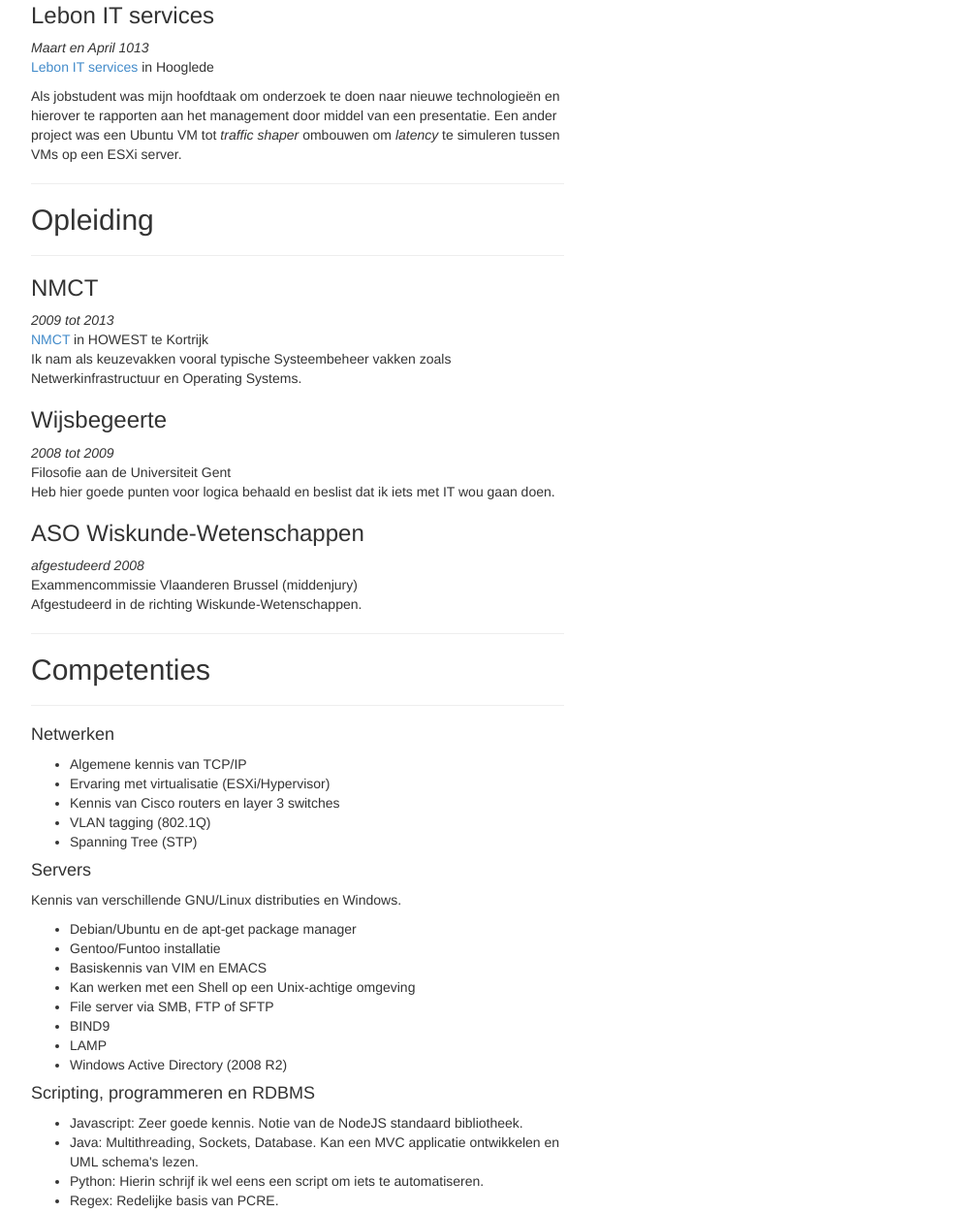
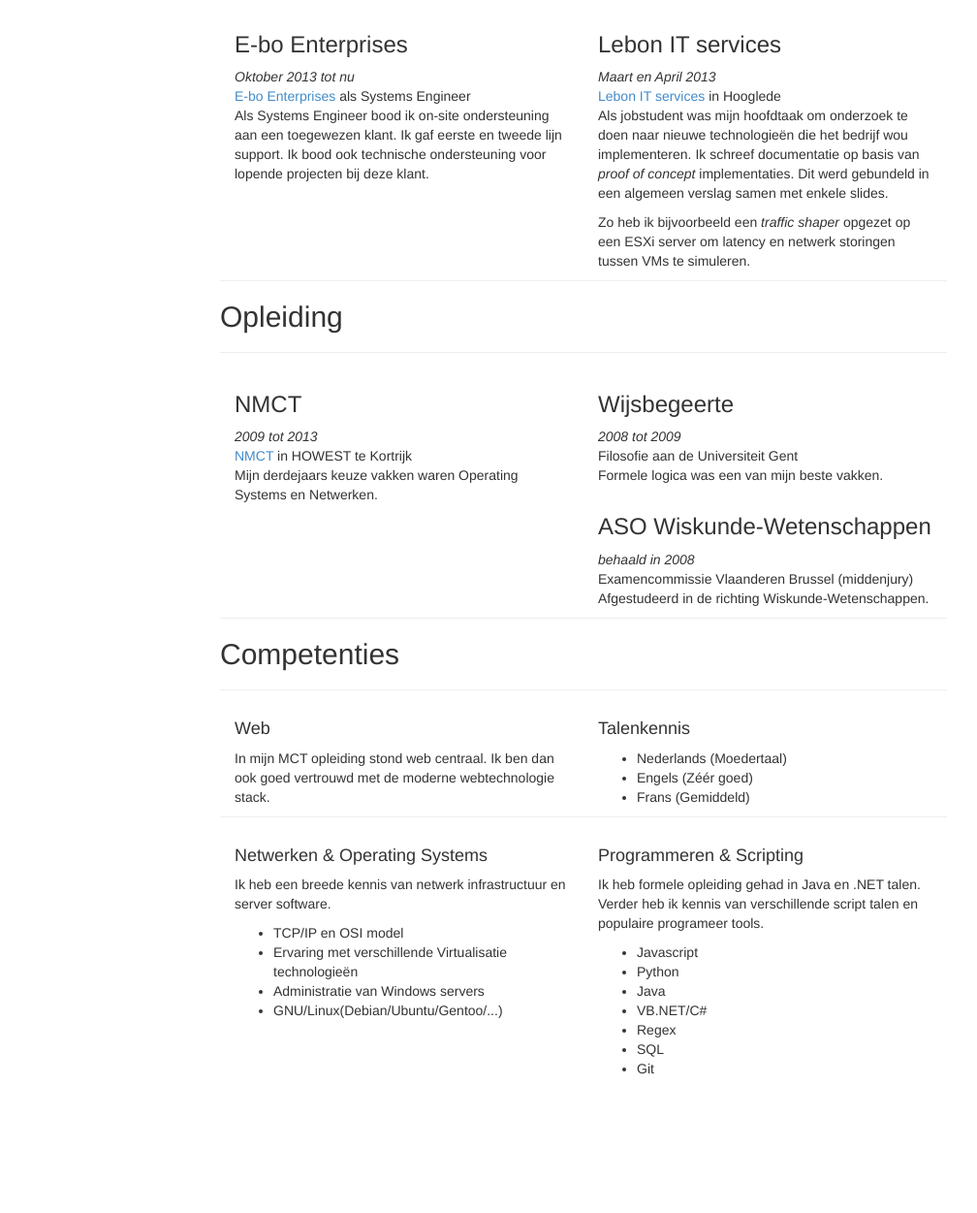
Before and after one commit to sir-ragna/sir-ragna.github.io, a plain HTML site: page CV_Robbe_VDG.html in a window 1280 px wide. Shown: the part 363-1614 px from the top of the page at 97% size, without its empty margins (38-1046 px from the left). After the commit the page ends 1485 px from the top, so only its background shows below. Drawn offline with Linux system fonts and the light colour scheme.

Commit message:
updated CV

```diff
--- a/CV_Robbe_VDG.html
+++ b/CV_Robbe_VDG.html
@@ -3,24 +3,54 @@
 <head>
     <meta charset="utf-8" />
     <title>CURRICULUM VITEA</title>
-    <meta name="viewport" content="width=device-width, initial-scale=1.0" />
     <link rel="icon" type="image/x-icon" href="/favicon.ico" />
     <link href="bootstrap/css/bootstrap.css" rel="stylesheet" media="screen" />
+    <link href="bootstrap/css/bootstrap.css" rel="stylesheet" media="print" />
+
+    <style type="text/css" media="print">
+        h1 { margin-top: 0px; margin-bottom: 15px;}
+        hr { margin: 0px; }
+        h2 { margin-top: 7px; margin-bottom: 7px; }
+        p  { margin-top: 7px; margin-bottom: 7px; }
+        h3 { margin-top: 7px; margin-bottom: 7px; }
+
+    </style>
+
+    <style type="text/css">
+        div.container {
+            width: 750px;
+            display: block;
+            margin-left: auto;
+            margin-right: auto;
+        }
+        div.skill-block {
+ /*
+            width: 350px;
+            float: left;
+            margin: 25px;
+            clear: right;
+            border-width: 2px;
+            border-color: #000000;
+            border-style: solid;
+*/
+        }
+        h1, h2, h3, hr {
+            clear: both;
+        }
+    </style>
 </head>
 
 <body>
 
 <div class="container">
-    <div class="" style="display:block;width:550px;">
+
+    <div class="row">
 
 <h1>CURRICULUM VITAE</h1>
 
 <hr/>
 
-<p>Robbe Van der Gucht<br/>Stationsstraat 59<br/>8490 Jabbeke<br/>0496 31 75 45
-<a href="mailto:robbe.vandergucht@gmail.com">robbe.vandergucht@gmail.com</a></p>
-
-<p>Geboren te Oostende, maart 1991 <br/>Belgische nationaliteit <br/>In het bezit van een rijbewijs B, sinds Mei 2009</p>
+<div class="skill-block col-md-6"><p>Robbe Van der Gucht<br/>Stationsstraat 59<br/>8490 Jabbeke<br/>0496 31 75 45<br/>robbe.vandergucht@gmail.com</p><p>Geboren te Oostende, maart 1991 <br/>Belgische nationaliteit <br/>In het bezit van een rijbewijs B, sinds Mei 2009</p></div>
 
 <hr/>
 
@@ -28,13 +58,9 @@
 
 <hr/>
 
-<h3>Lebon IT services</h3>
+<div class="skill-block col-md-6"><h3>E-bo Enterprises</h3><p><em>Oktober 2013 tot nu</em> <br/><a href="http://www.ebo-enterprises.com/">E-bo Enterprises</a> als Systems Engineer    <br/>Als Systems Engineer bood ik on-site ondersteuning aan een toegewezen klant. Ik gaf eerste en tweede lijn support. Ik bood ook technische ondersteuning voor lopende projecten bij deze klant.</p></div>
 
-<p><em>Maart en April 1013</em> <br/><a href="http://www.lebonitservices.be/">Lebon IT services</a> in Hooglede   </p>
-
-<p>Als jobstudent was mijn hoofdtaak om onderzoek te doen naar nieuwe technologieën en hierover te rapporten aan het management door middel van een presentatie.
-Een ander project was een Ubuntu VM tot <em>traffic shaper</em> ombouwen om <em>latency</em> te simuleren tussen VMs op
-een ESXi server.</p>
+<div class="skill-block col-md-6"><h3>Lebon IT services</h3><p><em>Maart en April 2013</em> <br/><a href="http://www.lebonitservices.be/">Lebon IT services</a> in Hooglede <br/>Als jobstudent was mijn hoofdtaak om onderzoek te doen naar nieuwe technologieën die het bedrijf wou implementeren. Ik schreef documentatie op basis van <em>proof of concept</em> implementaties. Dit werd gebundeld in een algemeen verslag samen met enkele slides.</p><p>Zo heb ik bijvoorbeeld een <em>traffic shaper</em> opgezet op een ESXi server om latency en netwerk storingen tussen VMs te simuleren.</p></div>
 
 <hr/>
 
@@ -42,17 +68,11 @@ een ESXi server.</p>
 
 <hr/>
 
-<h3>NMCT</h3>
+<div class="skill-block col-md-6"><h3>NMCT</h3><p><em>2009 tot 2013</em> <br/><a href="http://www.nmct.be/opleiding/">NMCT</a> in HOWEST te Kortrijk <br/>Mijn derdejaars keuze vakken waren Operating Systems en Netwerken.</p></div>
 
-<p><em>2009 tot 2013</em> <br/><a href="http://www.nmct.be/opleiding/">NMCT</a> in HOWEST te Kortrijk <br/>Ik nam als keuzevakken vooral typische Systeembeheer vakken zoals Netwerkinfrastructuur en Operating Systems.</p>
+<div class="skill-block col-md-6"><h3>Wijsbegeerte</h3><p><em>2008 tot 2009</em> <br/>Filosofie aan de Universiteit Gent <br/>Formele logica was een van mijn beste vakken.</p></div>
 
-<h3>Wijsbegeerte</h3>
-
-<p><em>2008 tot 2009</em> <br/>Filosofie aan de Universiteit Gent <br/>Heb hier goede punten voor logica behaald en beslist dat ik iets met IT wou gaan doen.</p>
-
-<h3>ASO Wiskunde-Wetenschappen</h3>
-
-<p><em>afgestudeerd 2008</em> <br/>Exammencommissie Vlaanderen Brussel (middenjury) <br/>Afgestudeerd in de richting Wiskunde-Wetenschappen.</p>
+<div class="skill-block col-md-6"><h3>ASO Wiskunde-Wetenschappen</h3><p><em>behaald in 2008</em> <br/>Examencommissie Vlaanderen Brussel (middenjury) <br/>Afgestudeerd in de richting Wiskunde-Wetenschappen.</p></div>
 
 <hr/>
 
@@ -60,40 +80,23 @@ een ESXi server.</p>
 
 <hr/>
 
-<h4>Netwerken</h4>
+<div class="skill-block col-md-6"><h4>Web</h4><p>In mijn MCT opleiding stond web centraal.
+Ik ben dan ook goed vertrouwd met de moderne webtechnologie stack.</p></div>
 
-<ul><li>Algemene kennis van TCP/IP</li><li>Ervaring met virtualisatie (ESXi/Hypervisor)</li><li>Kennis van Cisco routers en layer 3 switches</li><li>VLAN tagging (802.1Q)</li><li>Spanning Tree (STP)</li></ul>
+<div class="skill-block col-md-6"><h4>Talenkennis</h4><ul><li>Nederlands (Moedertaal)</li><li>Engels (Zéér goed)</li><li>Frans (Gemiddeld)</li></ul></div>
 
-<h4>Servers</h4>
+<hr/>
 
-<p>Kennis van verschillende GNU/Linux distributies en Windows.</p>
+<div class="skill-block col-md-6"><h4>Netwerken &amp; Operating Systems</h4><p>Ik heb een breede kennis van netwerk infrastructuur en server software.</p><ul><li>TCP/IP en OSI model</li><li>Ervaring met verschillende Virtualisatie technologieën</li><li>Administratie van Windows servers</li><li>GNU/Linux(Debian/Ubuntu/Gentoo/...)</li></ul></div>
 
-<ul><li>Debian/Ubuntu en de apt-get package manager</li><li>Gentoo/Funtoo installatie</li><li>Basiskennis van VIM en EMACS</li><li>Kan werken met een Shell op een Unix-achtige omgeving</li><li>File server via SMB, FTP of SFTP</li><li>BIND9</li><li>LAMP</li><li>Windows Active Directory (2008 R2)</li></ul>
+<div class="skill-block col-md-6"><h4>Programmeren &amp; Scripting</h4><p>Ik heb formele opleiding gehad in Java en .NET talen.
+Verder heb ik kennis van verschillende script talen en populaire programeer tools.</p><ul><li>Javascript</li><li>Python</li><li>Java</li><li>VB.NET/C#</li><li>Regex</li><li>SQL</li><li>Git</li></ul></div>
 
-<h4>Scripting, programmeren en RDBMS</h4>
+    </div>
 
-<ul><li>Javascript: Zeer goede kennis. Notie van de NodeJS standaard bibliotheek.</li><li>Java: Multithreading, Sockets, Database. Kan een MVC applicatie ontwikkelen en UML schema&#39;s lezen.</li><li>Python: Hierin schrijf ik wel eens een script om iets te automatiseren.</li><li>Regex: Redelijke basis van PCRE.</li><li>SQL: Heb een basis in platform onafhankelijk SQL.</li><li>ER model: Beginselen van Database normalisatie.</li><li>Git: Door middel van zelfstudie eigen gemaakt.</li></ul>
+    <!--<script src="http://code.jquery.com/jquery.js\"></scrip>-->
+    <script src="bootstrap/js/bootstrap.min.js\"></script>
 
-<h4>Textverwerking en opmaak</h4>
-
-<p>Werkende kennis van:</p>
-
-<ul><li>Microsoft Office</li><li>LibreOffice (/OpenOffice.org)</li><li>HTML/CSS en Markdown</li><li>LaTeX</li></ul>
-
-<h4>Talenkennis</h4>
-
-<ul><li>Nederlands (Moedertaal)</li><li>Engels (Goed)</li><li>Frans (Notie van)</li></ul>
-
-<h3>Mijn ambities</h3>
-
-<p>Ik zou graag meehelpen aan uitdagingen gerelateerd aan een schalende en/of
-automatiserende infrastructuur met <em>security</em> en toekomstige noden in het achterhoofd.
-Ook zou ik graag bijleren over automatisatie technologieën en een expertise
-opbouwen in een Unix-achtig systeem zoals GNU/Linux of Open/FreeBSD. </p>
-
-    <script src="http://code.jquery.com/jquery.js\"></script>
-    <script src="bootstrap/js/bootstrap.min.js\"></script>
-    </div>
 </div><!-- /.container -->
 </body>
 </html>
```
